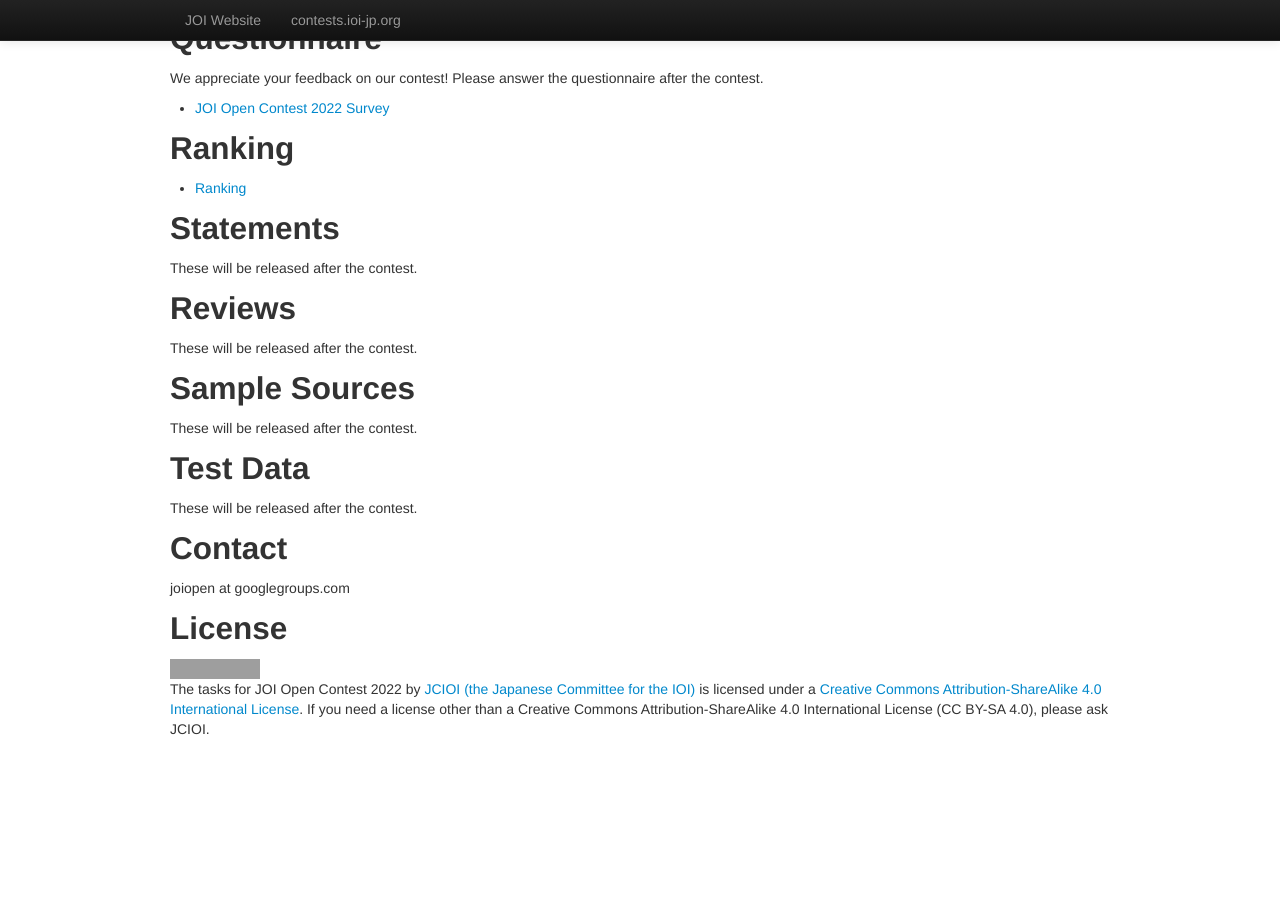
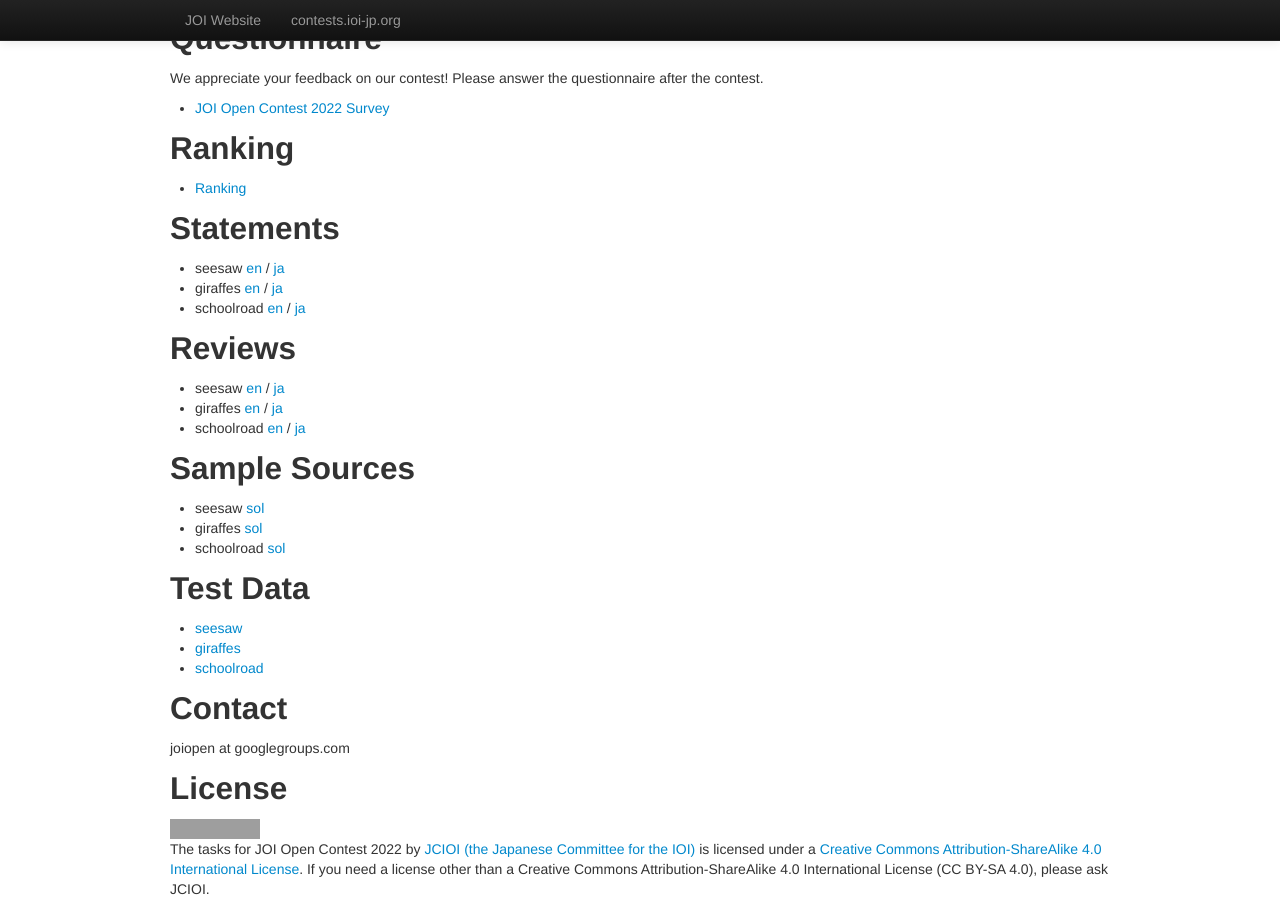
Before and after one commit to jcioi/joi-contests-site, a Jekyll site: the page built from open-2022/index.md, in a window 1280 px wide and 900 px high, scrolled down 1172 px. Built offline with Jekyll 4.4.1, drawn with Linux system fonts in a browser that asks for light colours; before the commit the page ends 1921 px from its top, so only the background shows below that; grey boxes are pictures that could not be loaded.

Commit message:
Add data of open-2022

```diff
--- a/open-2022/index.md
+++ b/open-2022/index.md
@@ -97,19 +97,27 @@ Please answer the questionnaire after the contest.
 
 ## Statements
 
-These will be released after the contest.
+- seesaw [en]({{ site.datadir }}/open-2022/seesaw/2022-open-seesaw-statement-en.pdf) / [ja]({{ site.datadir }}/open-2022/seesaw/2022-open-seesaw-statement.pdf)
+- giraffes [en]({{ site.datadir }}/open-2022/giraffes/2022-open-giraffes-statement-en.pdf) / [ja]({{ site.datadir }}/open-2022/giraffes/2022-open-giraffes-statement.pdf)
+- schoolroad [en]({{ site.datadir }}/open-2022/school_road/2022-open-school_road-statement-en.pdf) / [ja]({{ site.datadir }}/open-2022/school_road/2022-open-school_road-statement.pdf)
 
 ## Reviews
 
-These will be released after the contest.
+- seesaw [en]({{ site.datadir }}/open-2022/seesaw/2022-open-seesaw-sol-en.pdf) / [ja]({{ site.datadir }}/open-2022/seesaw/2022-open-seesaw-sol.pdf)
+- giraffes [en]({{ site.datadir }}/open-2022/giraffes/2022-open-giraffes-sol-en.pdf) / [ja]({{ site.datadir }}/open-2022/giraffes/2022-open-giraffes-sol.pdf)
+- schoolroad [en]({{ site.datadir }}/open-2022/school_road/2022-open-school_road-sol-en.pdf) / [ja]({{ site.datadir }}/open-2022/school_road/2022-open-school_road-sol.pdf)
 
 ## Sample Sources
 
-These will be released after the contest.
+- seesaw [sol]({{ site.datadir }}/open-2022/seesaw/2022-open-seesaw-sol.cpp)
+- giraffes [sol]({{ site.datadir }}/open-2022/giraffes/2022-open-giraffes-sol.cpp)
+- schoolroad [sol]({{ site.datadir }}/open-2022/school_road/2022-open-school_road-sol.cpp)
 
 ## Test Data
 
-These will be released after the contest.
+- [seesaw]({{ site.datadir }}/open-2022/seesaw/2022-open-seesaw-test-data.tar.gz)
+- [giraffes]({{ site.datadir }}/open-2022/giraffes/2022-open-giraffes-test-data.tar.gz)
+- [schoolroad]({{ site.datadir }}/open-2022/school_road/2022-open-school_road-test-data.tar.gz)
 
 ## Contact
 
```
